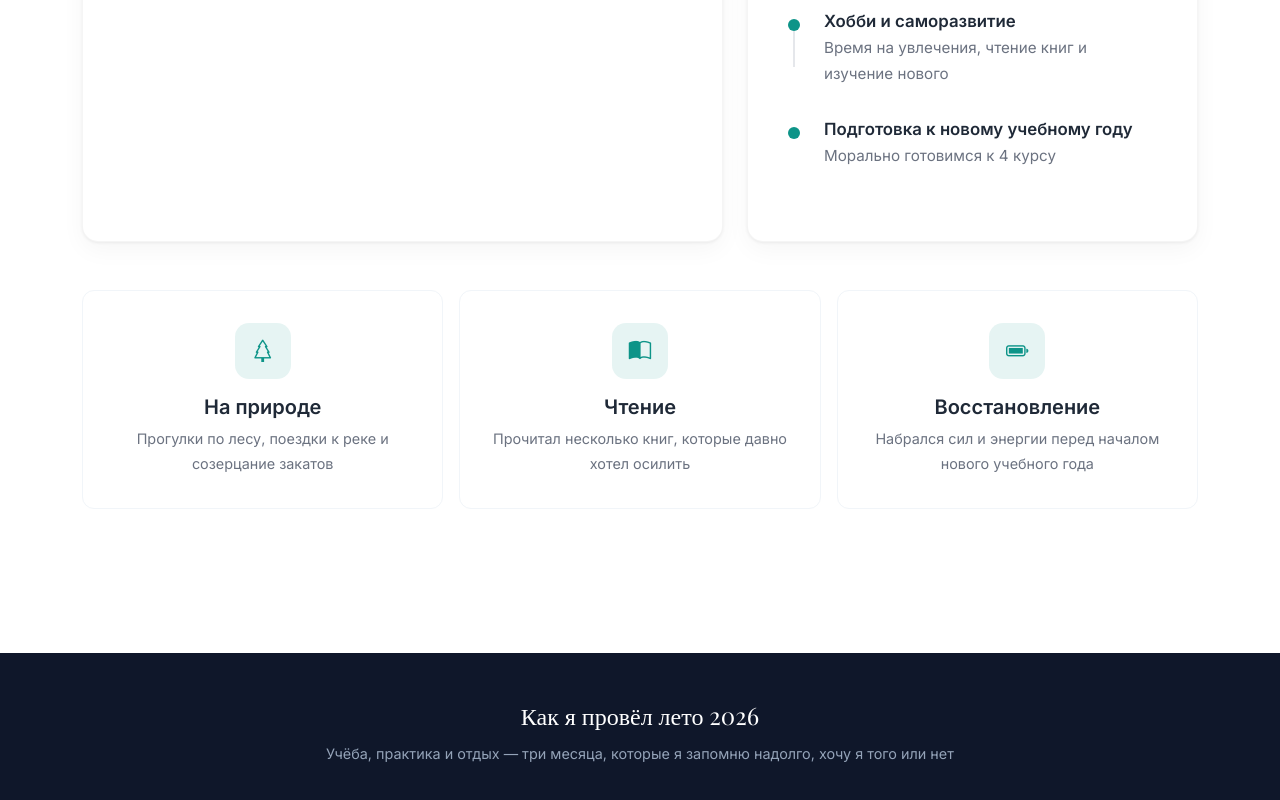
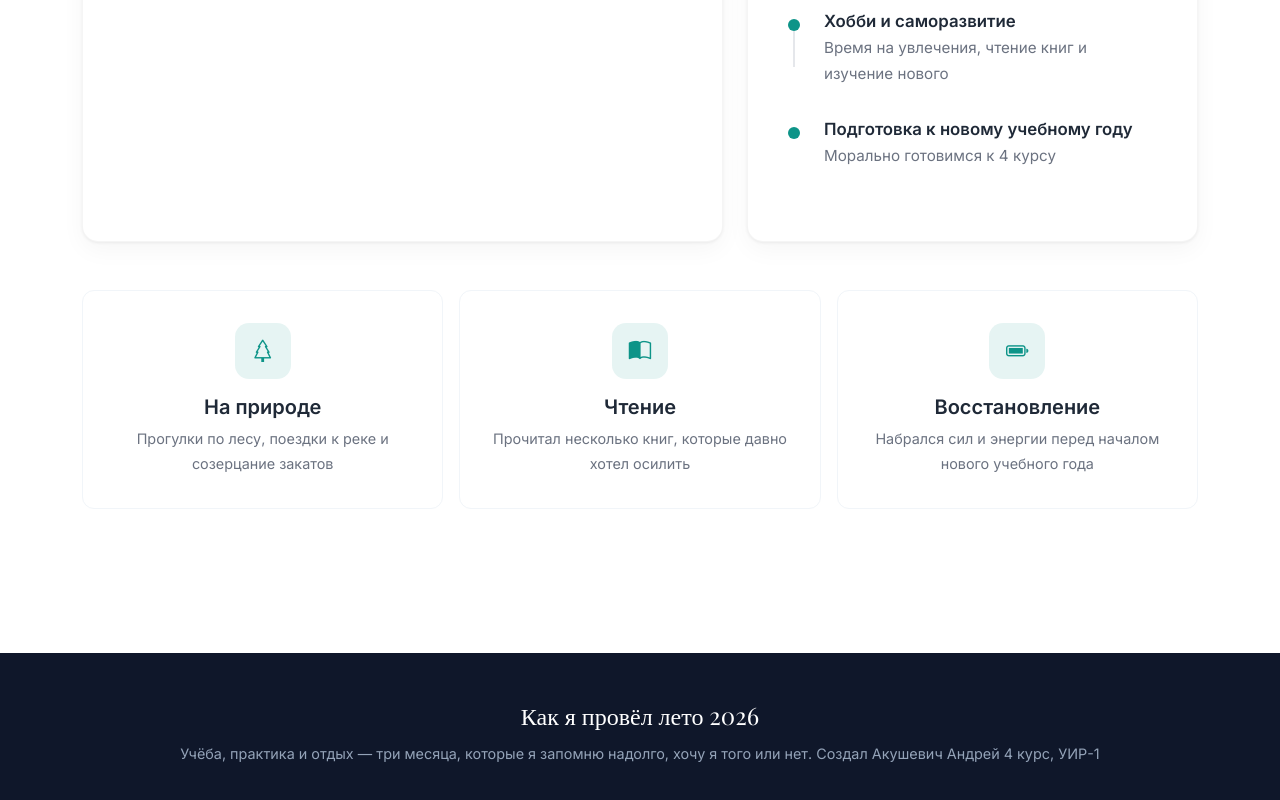
Before and after one commit to AndreyUIR/wt-lab1-1git-akushevich, a plain HTML site: page index.html in a window 1280 px wide. Shown: the part 4098-4898 px from the top of the page. Drawn offline with nearby package versions, Linux system fonts and the light colour scheme.

Commit message:
feat(footer): add page footer

```diff
--- a/index.html
+++ b/index.html
@@ -561,7 +561,7 @@
 <!-- ==================== FOOTER ==================== -->
 <footer class="site-footer">
     <h3>Как я провёл лето 2026</h3>
-    <p>Учёба, практика и отдых — три месяца, которые я запомню надолго, хочу я того или нет</p>
+    <p>Учёба, практика и отдых — три месяца, которые я запомню надолго, хочу я того или нет. Создал Акушевич Андрей 4 курс, УИР-1</p>
 </footer>
 
 <!-- Bootstrap JS -->
```
